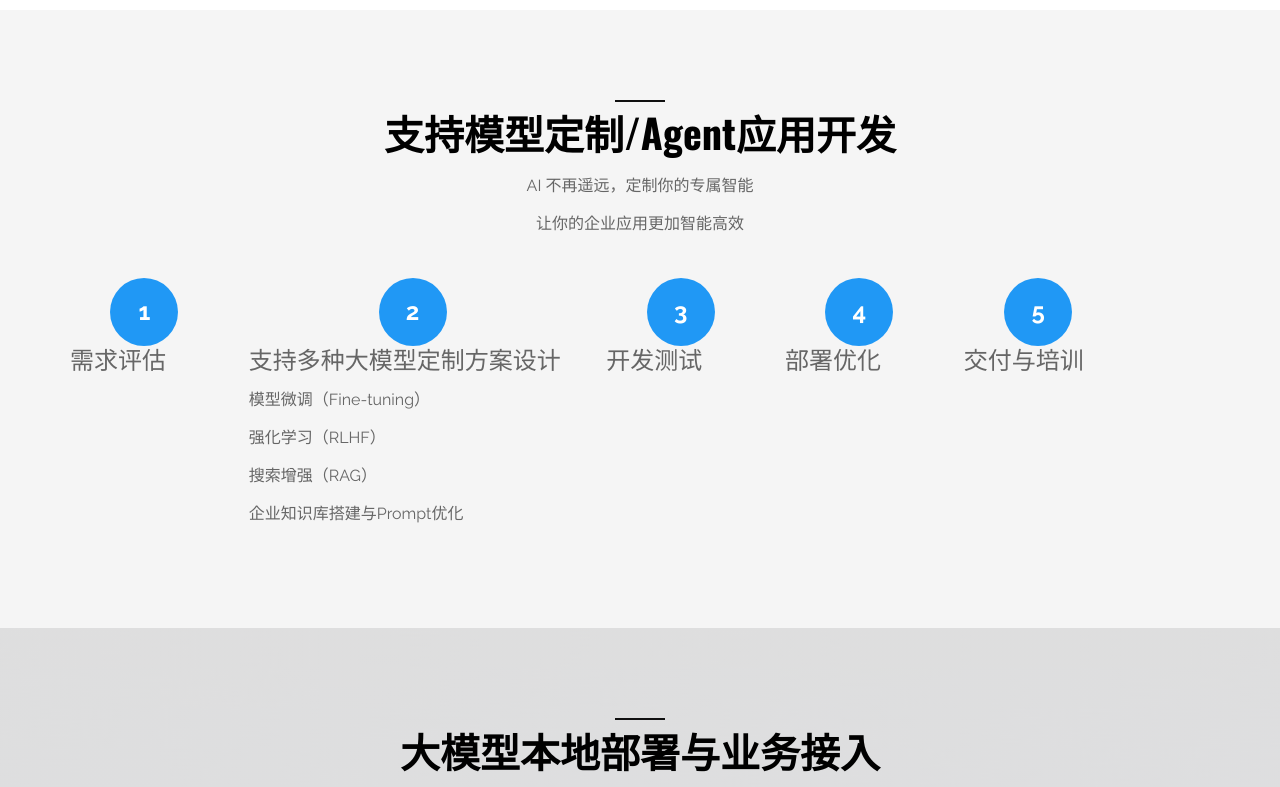
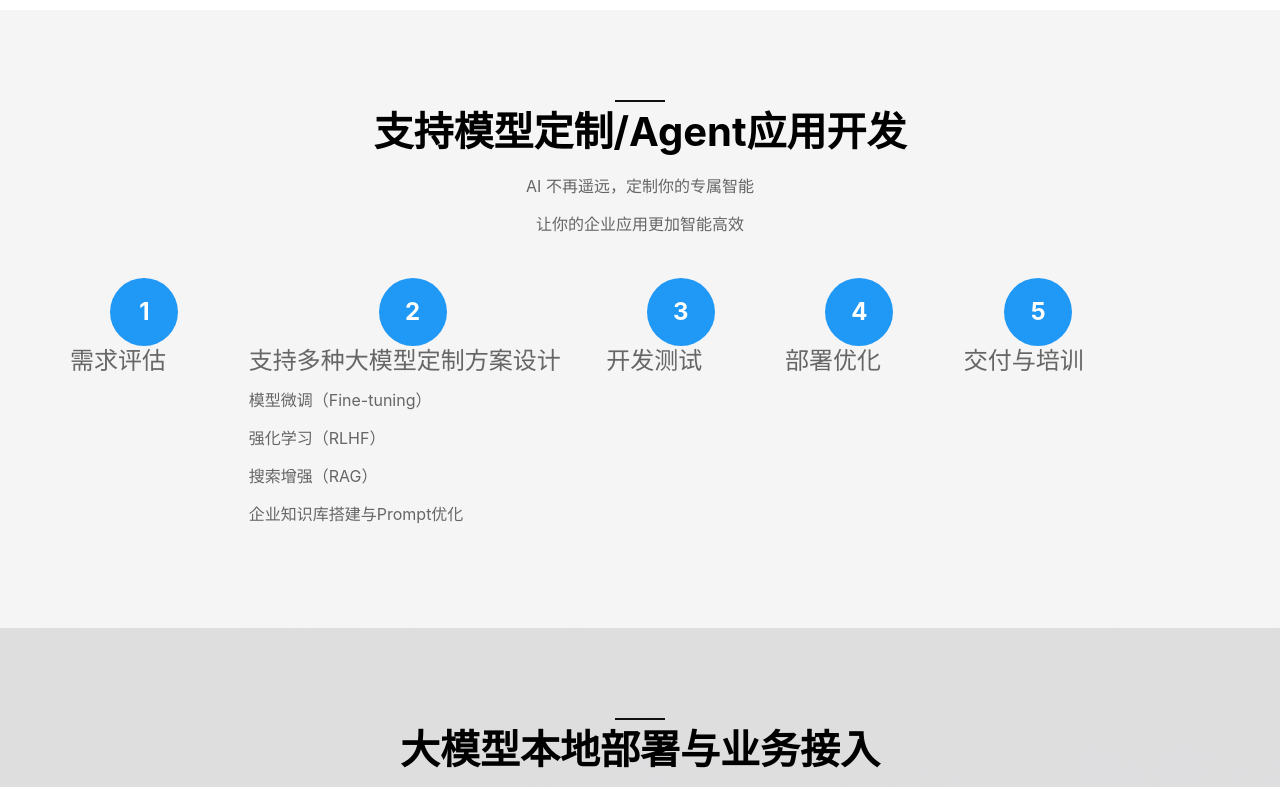
Before and after one commit to skylangai/skylangai.github.io, a plain HTML site: page index.html in a window 1280 px wide. Shown: the part 2763-3550 px from the top of the page. Drawn offline with nearby package versions, Linux system fonts and the light colour scheme.

Commit message:
remove google font to accelerate

```diff
--- a/css/main.css
+++ b/css/main.css
@@ -31,8 +31,8 @@ h6,
 
 h1,
 h2 {
-    font-family: 'Oswald', sans-serif;
-    font-weight: normal;
+    font-family: inherit;
+    font-weight: 700;
     color: #000;
 }
 
@@ -79,7 +79,9 @@ h5 {
 
 body {
     background: #fff;
-    font-family: 'Raleway', sans-serif;
+    font-family: -apple-system, BlinkMacSystemFont, "Segoe UI", "PingFang SC",
+                 "Hiragino Sans GB", "Microsoft YaHei", "Helvetica Neue",
+                 Helvetica, Arial, sans-serif;
     font-size: 16px;
     color: #666666;
     line-height: 28px;
@@ -1726,7 +1728,7 @@ input[type="submit"] {
     position: relative;
     display: inline-block;
     padding: 8px 30px;
-    font-family: "Poppins", sans-serif;
+    font-family: inherit;
     font-size: 14px;
     line-height: 24px;
     font-weight: 700;
@@ -1846,7 +1848,7 @@ input[type="submit"] {
     width: 570px !important;
     color: #e3e3e3;
     padding: 0 140px 0 20px;
-    font-family: 'lora';
+    font-family: inherit;
     background-color: transparent;
     border-color: #fff;
     border-radius: 10px;
--- a/index.html
+++ b/index.html
@@ -19,9 +19,7 @@
 <!-- <link rel="icon" type="image/png" href="favicon.png"> -->
 <!-- <link rel="apple-touch-icon" href="apple-touch-icon.png"> -->
 <!-- <link rel="shortcut icon" type="image/png" href="favicon.ico" /> -->
-<!-- WEB FONTS -->
-<link href="https://fonts.googleapis.com/css?family=Raleway:400,700" rel="stylesheet">
-<link href="https://fonts.googleapis.com/css?family=Oswald:300,400,700" rel="stylesheet">
+<!-- Web fonts: using cross-platform system font stack (no Google Fonts dependency) -->
 <!-- Stylesheets -->
 <link rel="stylesheet" href="css/font-awesome.min.css">
 <link rel="stylesheet" href="css/bootstrap.min.css">
```
